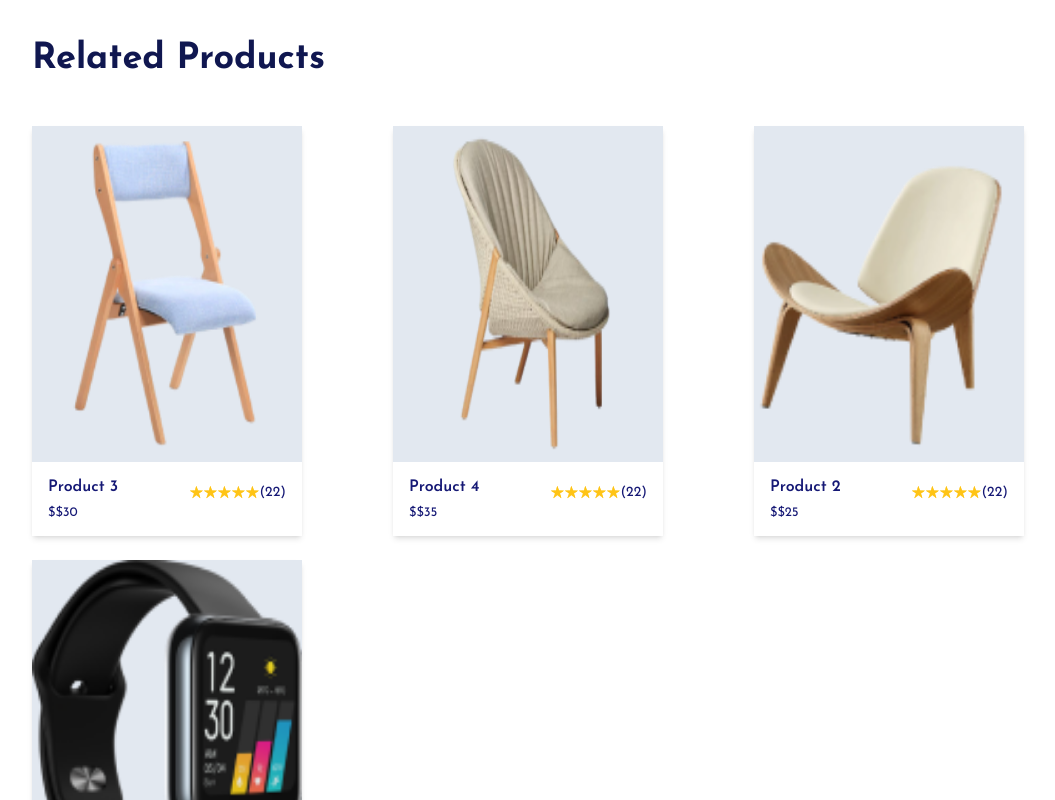
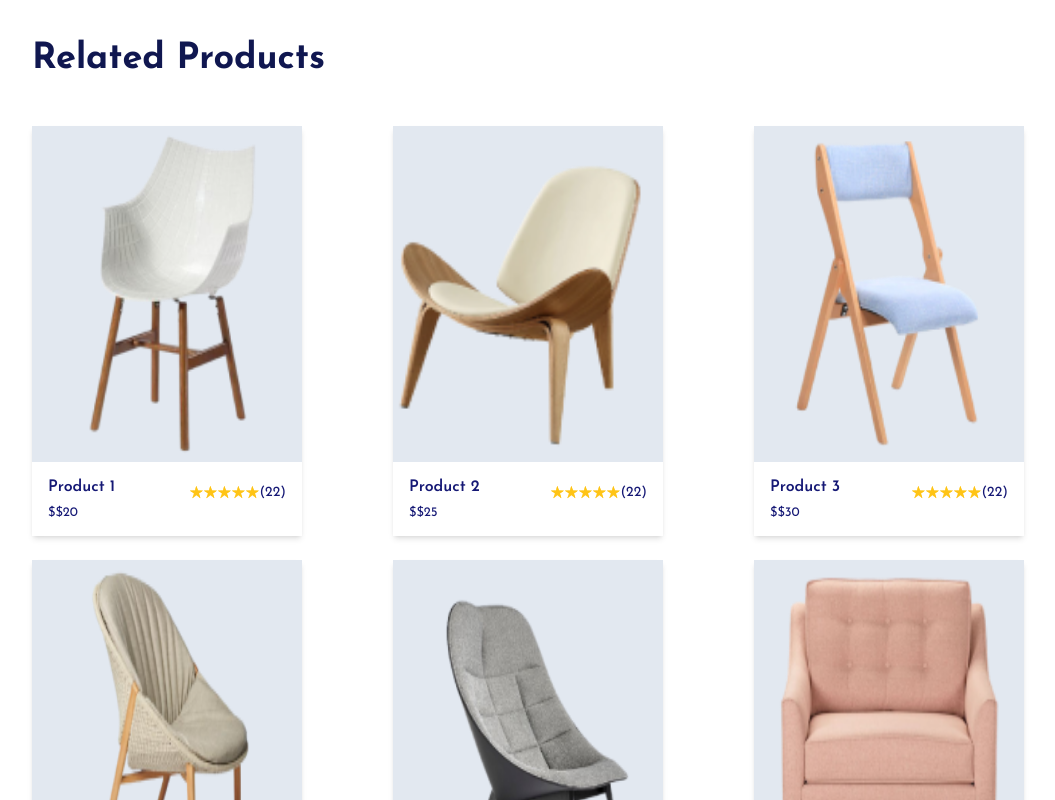
Before and after one commit to marjan-ahmed/Marketplace_Technical_Foundation-Hekto, a Next.js app: page /products/1 in a window 1280 px wide. Shown: the part 1880-2680 px from the top of the page, without its empty margins (112-1167 px from the left). Built offline with nearby package versions, Linux system fonts and the light colour scheme.

Commit message:
fix: remove totalProducts calculation and update related products display in product detail page

```diff
--- a/src/app/products/[product]/page.tsx
+++ b/src/app/products/[product]/page.tsx
@@ -14,7 +14,6 @@ const ProductDetail = ({ params }: { params: { product: string } }) => {
   const id = params.product;
   console.log(id);
 
-  let totalProducts = Math.floor(Math.random() * (29 - 2 + 1)) + 2;
 
   const product = products.find((product) => product.id === id);
 
@@ -22,8 +21,8 @@ const ProductDetail = ({ params }: { params: { product: string } }) => {
     return <div>Product not found</div>;
   }
 
-  const randomProducts = products.slice(0, totalProducts);
-  const randomSelectedProducts = randomProducts.sort(() => 0.5 - Math.random()).slice(0, 4);
+  // const randomProducts = products.slice(0, totalProducts);
+  // const randomSelectedProducts = randomProducts.sort(() => 0.5 - Math.random()).slice(0, 4);
 
   return (
     <div>
@@ -184,7 +183,7 @@ const ProductDetail = ({ params }: { params: { product: string } }) => {
       <div className="mx-4 sm:mx-16 md:mx-36 mt-36 mb-16">
   <h1 className="text-[36px] text-[#101750] font-bold font-josefin">Related Products</h1>
   <div className="mt-10 flex flex-wrap gap-6 justify-center sm:justify-between max-w-full">
-    {randomSelectedProducts.map((product) => (
+    {products.map((product) => (
       <div key={product.id} className="w-full sm:w-[270px] lg:w-[270px] h-[410px] flex flex-col bg-white shadow-md">
         <div className="flex justify-center  w-full h-[340px] bg-slate-200">
           <Image
--- a/src/app/products/page.tsx
+++ b/src/app/products/page.tsx
@@ -1,7 +1,3 @@
-import React from 'react';
-
-
-
 type Product = {
   id: string;
   name: string;
```
